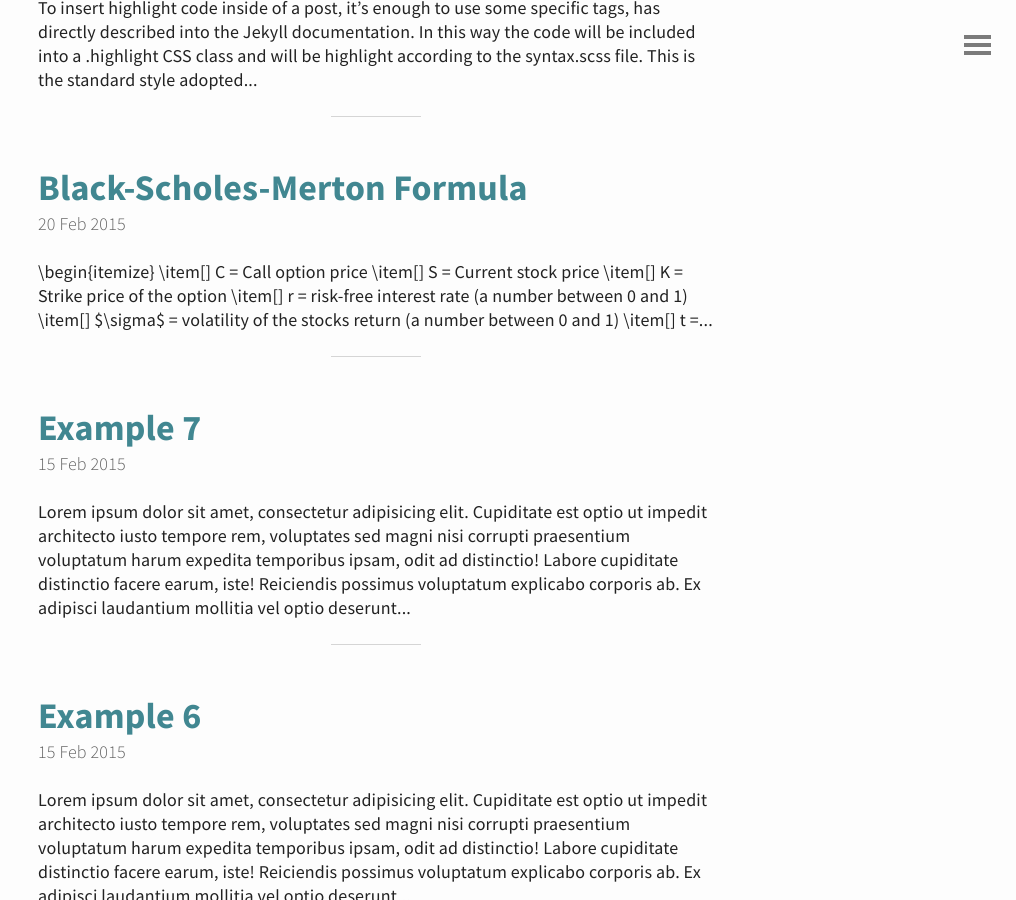
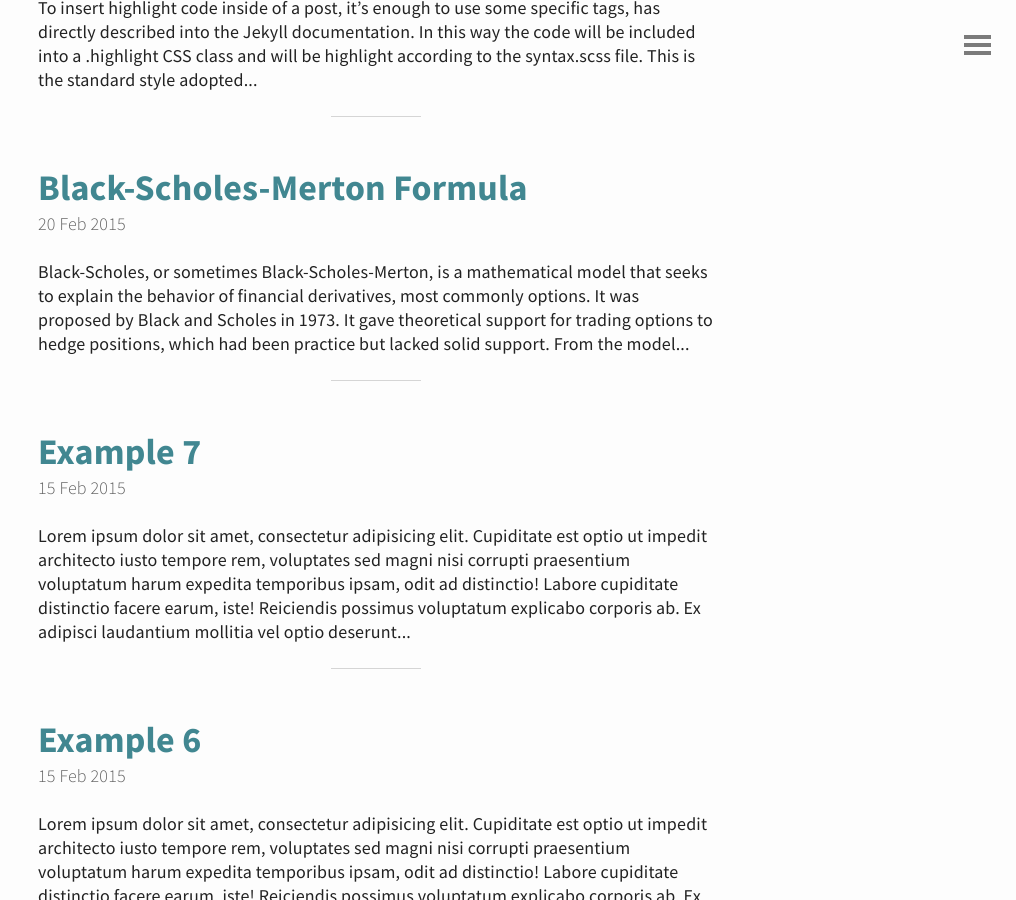
Before and after one commit to libaiw/blogger, a Jekyll site: the page built from index.html, in a window 1280 px wide and 900 px high, scrolled down 1275 px. Shown: the whole window, without its empty margins (264-1280 px from the left). Built offline with Jekyll 4.4.1, drawn with Linux system fonts in a browser that asks for light colours; the list of posts is cut into pages by our own code.

Commit message:
Update 2015-02-20-Black-Scholes-Merton.md

```diff
--- a/_posts/2015-02-20-Black-Scholes-Merton.md
+++ b/_posts/2015-02-20-Black-Scholes-Merton.md
@@ -1,22 +1,27 @@
 ---
 title: Black-Scholes-Merton Formula
 ---
+Black-Scholes, or sometimes Black-Scholes-Merton, is a mathematical model that seeks to explain the behavior of financial derivatives, most commonly options.
+    It was proposed by Black and Scholes in 1973. It gave theoretical support for trading options to hedge positions,
+    which had been practice but lacked solid support. From the model we are able to calculate what the price of an option should be based on a number of
+	different factors. Nowadays there are numerous variations of the Black-Scholes model, each of which seeks to improve the model based on certain criteria,
+	usually at the cost of a significant increase in complexity. This paper will focus on the original model, the basis for all other models.
+
+\
+	\ C = Call option price
+	\ S = Current stock price
+	\ K = Strike price of the option
+	\ r = risk-free interest rate (a number between 0 and 1)
+	\ $\sigma$ = volatility of the stocks return (a number between 0 and 1)
+	\ t = time to option maturity (in years)
+	\ N = normal cumulative distribution function
+\
 
 
-\begin{itemize}
-	\item[] C = Call option price
-	\item[] S = Current stock price
-	\item[] K = Strike price of the option
-	\item[] r = risk-free interest rate (a number between 0 and 1)
-	\item[] $\sigma$ = volatility of the stocks return (a number between 0 and 1)
-	\item[] t = time to option maturity (in years)
-	\item[] N = normal cumulative distribution function
-\end{itemize}
+## Black-Scholes Equation
+The Black-Scholes equation describes the price of an option over time. The derivation of this equation is complex and exceeds the scope of this paper, so we simply provide the equation.
 
-
-\section{Black-Scholes Equation}
-The Black-Scholes equation describes the price of an option over time. The derivation of this equation is complex and exceeds the scope of this paper,
-so we simply provide the equation.
+<a href="https://www.codecogs.com/eqnedit.php?latex=\frac{\partial&space;\mathrm&space;C}{&space;\partial&space;\mathrm&space;t&space;}&space;&plus;&space;\frac{1}{2}\sigma^{2}&space;\mathrm&space;S^{2}&space;\frac{\partial^{2}&space;\mathrm&space;C}{\partial&space;\mathrm&space;C^2}&space;&plus;&space;\mathrm&space;r&space;\mathrm&space;S&space;\frac{\partial&space;\mathrm&space;C}{\partial&space;\mathrm&space;S}\&space;=&space;\mathrm&space;r&space;\mathrm&space;C" target="_blank"><img src="https://latex.codecogs.com/gif.latex?\frac{\partial&space;\mathrm&space;C}{&space;\partial&space;\mathrm&space;t&space;}&space;&plus;&space;\frac{1}{2}\sigma^{2}&space;\mathrm&space;S^{2}&space;\frac{\partial^{2}&space;\mathrm&space;C}{\partial&space;\mathrm&space;C^2}&space;&plus;&space;\mathrm&space;r&space;\mathrm&space;S&space;\frac{\partial&space;\mathrm&space;C}{\partial&space;\mathrm&space;S}\&space;=&space;\mathrm&space;r&space;\mathrm&space;C" title="\frac{\partial \mathrm C}{ \partial \mathrm t } + \frac{1}{2}\sigma^{2} \mathrm S^{2} \frac{\partial^{2} \mathrm C}{\partial \mathrm C^2} + \mathrm r \mathrm S \frac{\partial \mathrm C}{\partial \mathrm S}\ = \mathrm r \mathrm C" /></a>
 
 \begin{equation}
 	\frac{\partial \mathrm C}{ \partial \mathrm t } + \frac{1}{2}\sigma^{2} \mathrm S^{2} \frac{\partial^{2} \mathrm C}{\partial \mathrm C^2}
```
Also changed, not shown: other parts of _posts/2015-02-20-Black-Scholes-Merton.md (+1 -1 lines).
